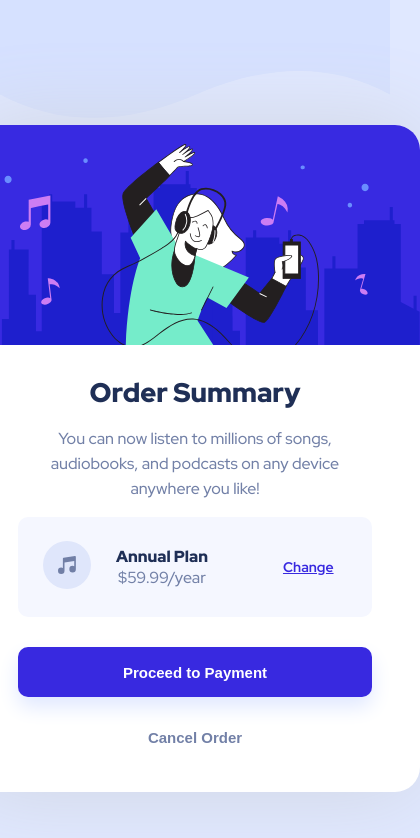
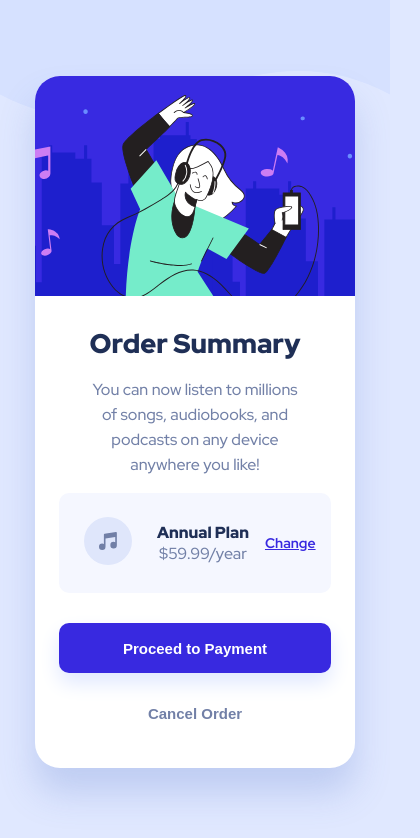
Before and after one commit to abbypinkos/order-summary-component, a plain HTML site: page index.html in a window 390 px wide. Shown: the whole page, 420 px wide, since content can reach past the window. Drawn offline with Linux system fonts and the light colour scheme.

Commit message:
Edit style.css to center content on page and add a breakpoint for small screens

```diff
--- a/style.css
+++ b/style.css
@@ -8,13 +8,28 @@
     --dark-blue: hsl(223, 47%, 23%);
     }
 
+html {
+    box-sizing: border-box;
+}
+
+*, *::before, *::after {
+    box-sizing: inherit;
+}
+
+html, body {
+    height: 100%;
+    width: 100%;
+}
+
 body {
     display: flex;
     justify-content: center;
+    align-items: center;
     background: url(images/pattern-background-desktop.svg) no-repeat center top;
     background-size: 100%;
     background-color: var(--pale-blue);
     font-family: 'Red Hat Display', sans-serif;
+    margin: 0 auto;
 }
 
 .order-summary-box {
@@ -25,13 +40,10 @@ body {
     overflow: hidden;
     background-color: hsl(0, 0%, 100%);
     border-radius: 25px;
-    width: 450px;
-    margin-top: 150px;
-    box-shadow: 0px 0px 85px hsl(224, 23%, 85%);
+    box-shadow: 0 25px 35px hsl(224deg 52% 58% / 25%)
 }
 
 .summary-items {
-    width: 450px;
     display: flex;
     flex-direction: column;
     justify-content: center;
@@ -138,28 +150,32 @@ br {
     font-weight: 700;
 }
 
-@media only screen and (max-width:500px) {
+@media only screen and (max-width: 480px) {
     body {
-        margin-top: -25px;
+        padding: 5rem;
     }
 
-    img {
-        width: 100%;
-    }
-
-    .summary-items {
-        max-width: 100%;
+    .order-summary-box {
+        width: 20rem;
     }
 
     .detail {
-        max-width: 100%;
+        width: 20ch;
     }
 
     .plan-box {
-        max-width: 100%;
+        width: 17rem;
     }
 
-    button {
-        max-width: 100%;
+    .plan-change {
+        margin: 0 0 0 1rem;
+    }
+
+    .payment {
+        width: 17rem;
+    }
+
+    .cancel-button{
+        width: 17rem;
     }
 }
```
